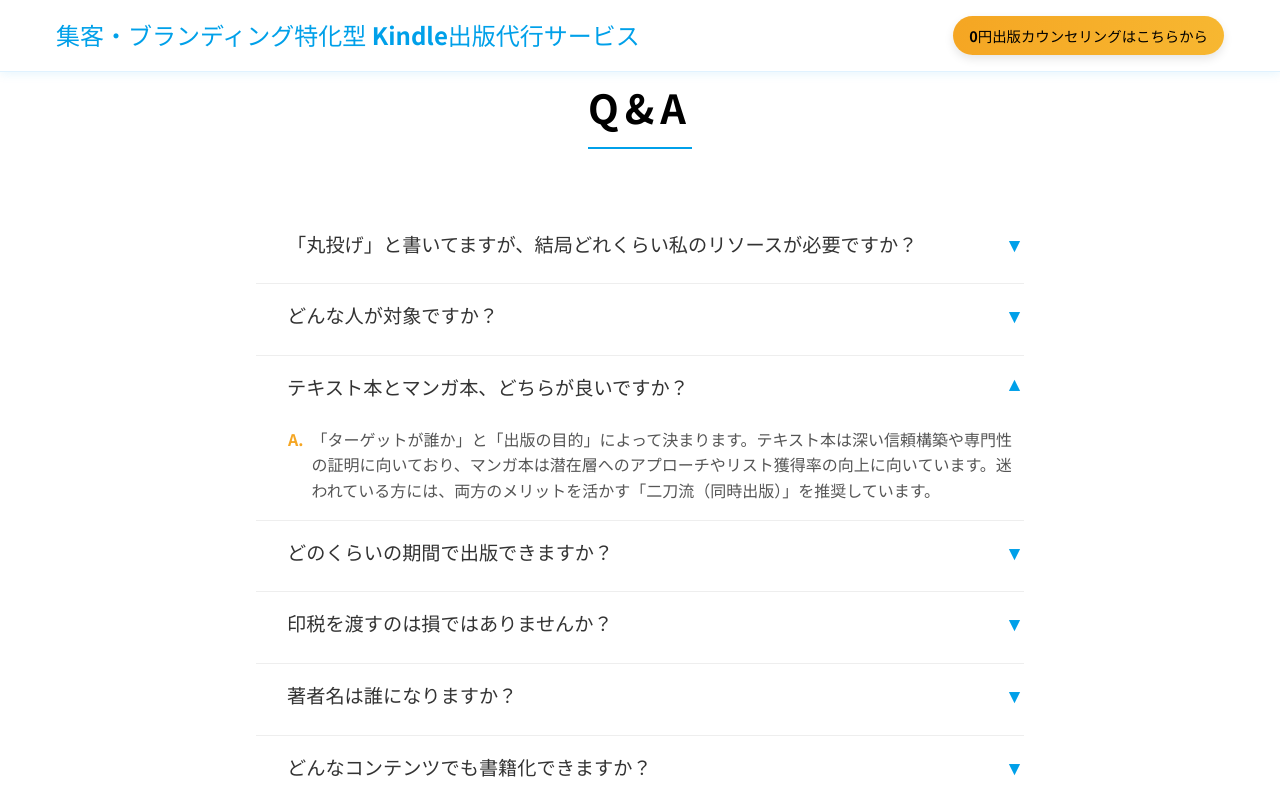
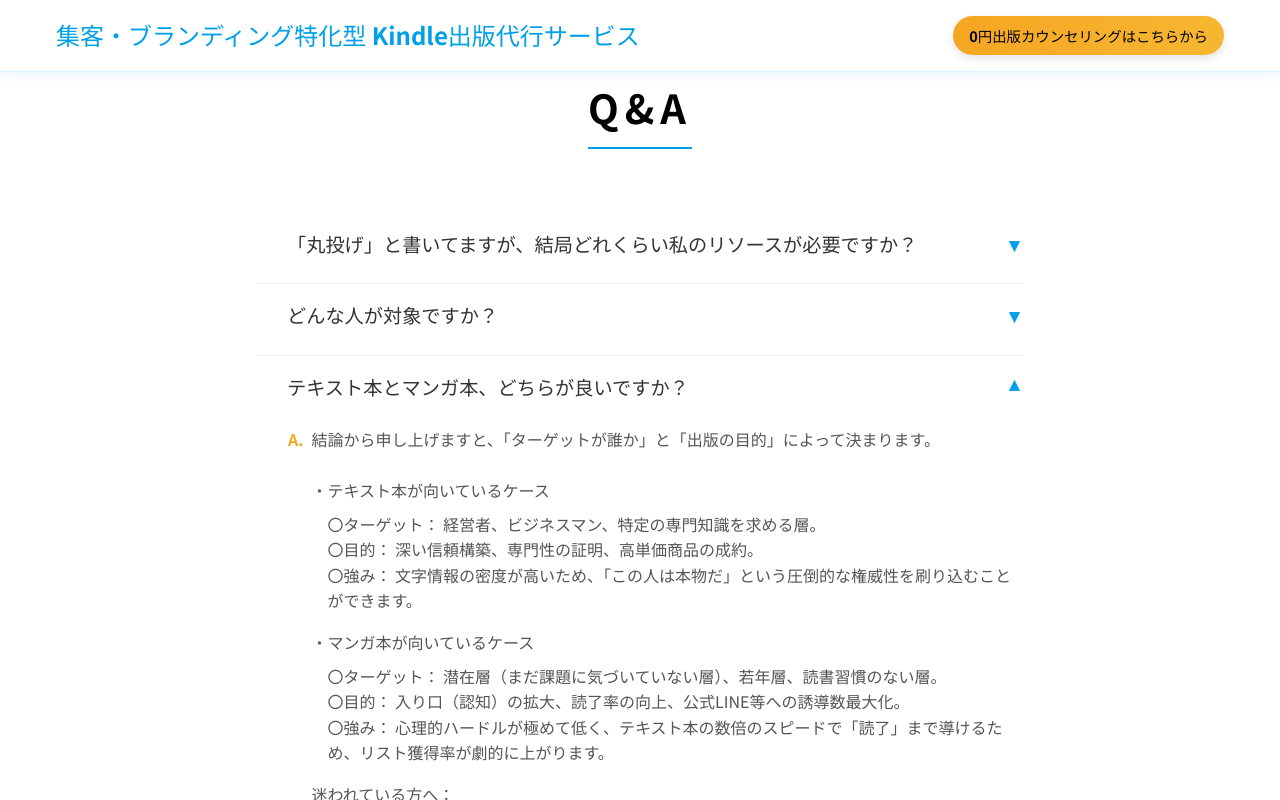
Before and after one commit to rikutoaimanga-max/Kindle-Publishing-Homepage, a React (Vite) app: page / in a window 1280 px wide. Both pictures are taken after a click on the element 640 px from the left and 12474 px from the top of the page. Shown: the part 12074-12874 px from the top of the page. Before the commit the page ends 12000 px from the top, so only its background shows below. After the commit the page ends 12000 px from the top, so only its background shows below. Built offline with nearby package versions, Linux system fonts and the light colour scheme.

Commit message:
Content: Update FAQ answer for Text vs Manga with detailed comparison

```diff
--- a/src/components/FAQ.jsx
+++ b/src/components/FAQ.jsx
@@ -29,7 +29,25 @@ const FAQ = () => {
         },
         {
             q: 'テキスト本とマンガ本、どちらが良いですか？',
-            a: '「ターゲットが誰か」と「出版の目的」によって決まります。テキスト本は深い信頼構築や専門性の証明に向いており、マンガ本は潜在層へのアプローチやリスト獲得率の向上に向いています。迷われている方には、両方のメリットを活かす「二刀流（同時出版）」を推奨しています。'
+            a: (
+                <span>
+                    結論から申し上げますと、「ターゲットが誰か」と「出版の目的」によって決まります。<br /><br />
+                    <span style={{ fontWeight: 'bold', display: 'block', marginBottom: '0.5rem' }}>・テキスト本が向いているケース</span>
+                    <span style={{ display: 'block', paddingLeft: '1rem', marginBottom: '1rem' }}>
+                        〇ターゲット： 経営者、ビジネスマン、特定の専門知識を求める層。<br />
+                        〇目的： 深い信頼構築、専門性の証明、高単価商品の成約。<br />
+                        〇強み： 文字情報の密度が高いため、「この人は本物だ」という圧倒的な権威性を刷り込むことができます。
+                    </span>
+                    <span style={{ fontWeight: 'bold', display: 'block', marginBottom: '0.5rem' }}>・マンガ本が向いているケース</span>
+                    <span style={{ display: 'block', paddingLeft: '1rem', marginBottom: '1rem' }}>
+                        〇ターゲット： 潜在層（まだ課題に気づいていない層）、若年層、読書習慣のない層。<br />
+                        〇目的： 入り口（認知）の拡大、読了率の向上、公式LINE等への誘導数最大化。<br />
+                        〇強み： 心理的ハードルが極めて低く、テキスト本の数倍のスピードで「読了」まで導けるため、リスト獲得率が劇的に上がります。
+                    </span>
+                    <span style={{ fontWeight: 'bold' }}>迷われている方へ</span>：<br />
+                    「認知をマンガで広げ、信頼をテキストで固める」という二刀流（同時出版）が、ビジネスインパクトを最大化させる最短ルートです。どちらが適しているかは、無料カウンセリングにてあなたのビジネスモデルを拝見した上で、最適な戦略をご提案します。
+                </span>
+            )
         },
         {
             q: 'どのくらいの期間で出版できますか？',
```
